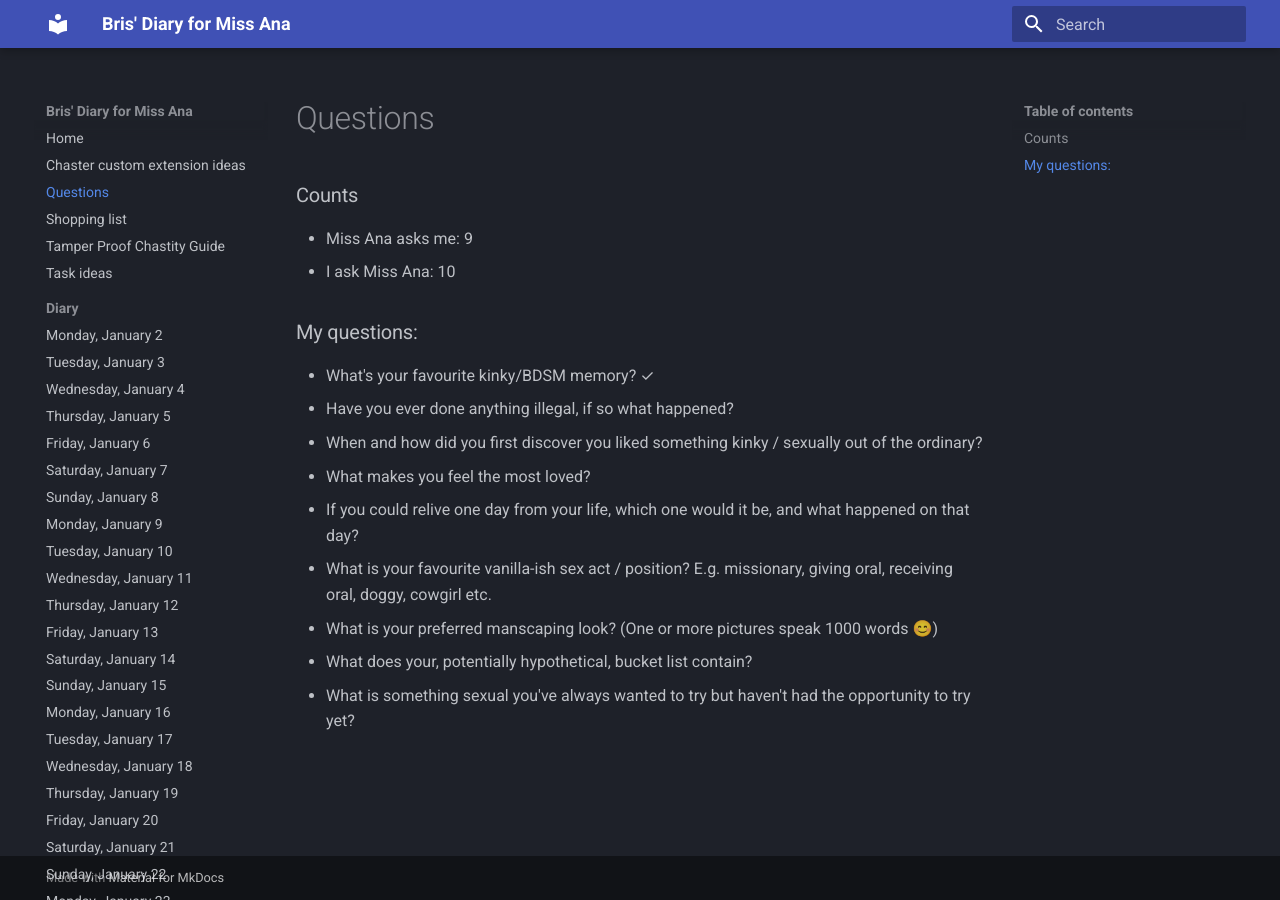
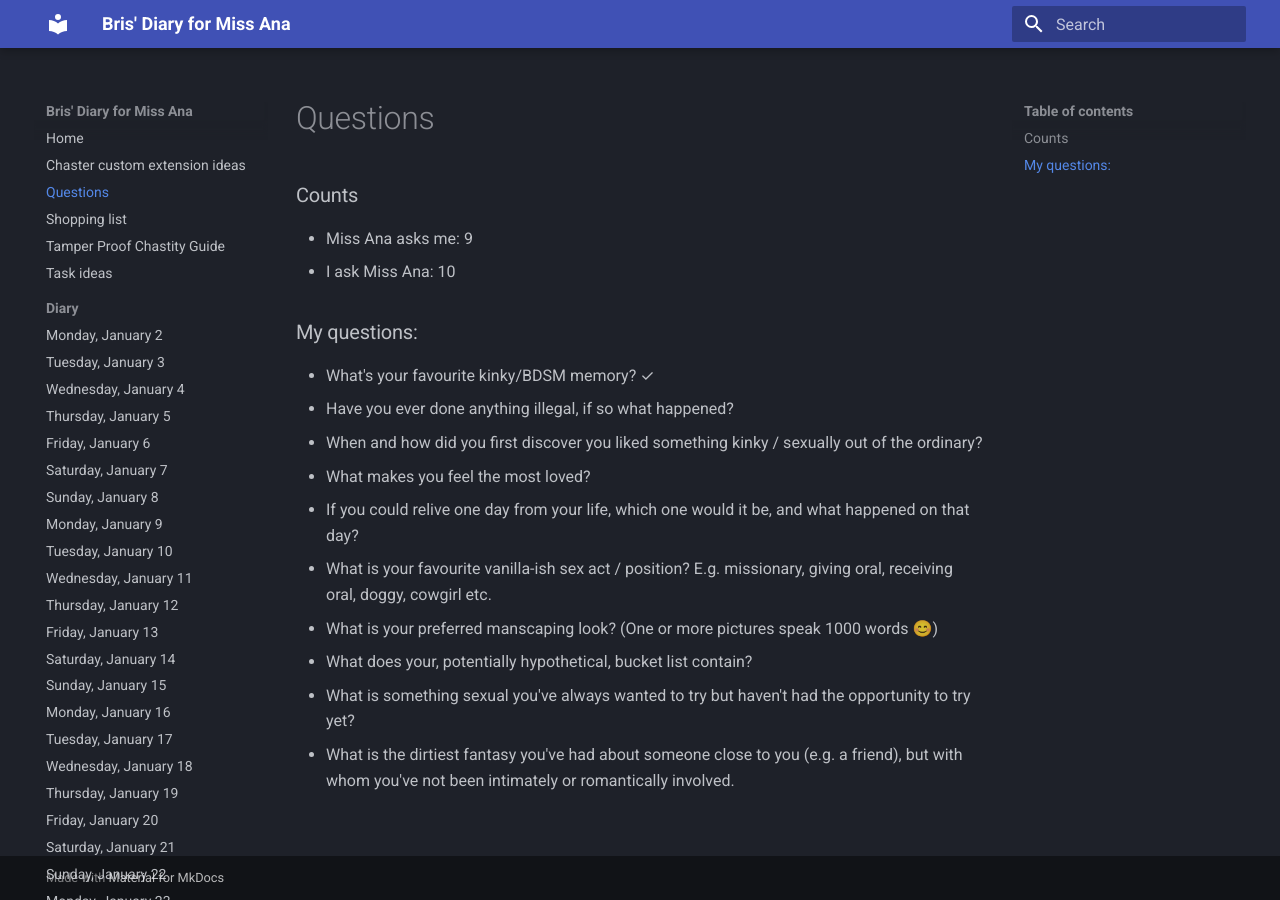
Before and after one commit to bris00/DFMA, an MkDocs documentation site: the page built from diary/Questions.md, in a window 1280 px wide. Built offline with MkDocs 1.6.1 and Material for MkDocs 9.7.7, drawn with Linux system fonts in a browser that asks for light colours.

Commit message:
vault backup: 2023-02-11 22:19:14
Affected files:
diary/Questions.md

```diff
--- a/diary/Questions.md
+++ b/diary/Questions.md
@@ -13,3 +13,4 @@
 * What is your preferred manscaping look? (One or more pictures speak 1000 words 😊)
 * What does your, potentially hypothetical, bucket list contain?
 * What is something sexual you've always wanted to try but haven't had the opportunity to try yet?
+* What is the dirtiest fantasy you've had about someone close to you (e.g. a friend), but with whom you've not been intimately or romantically involved.
```
